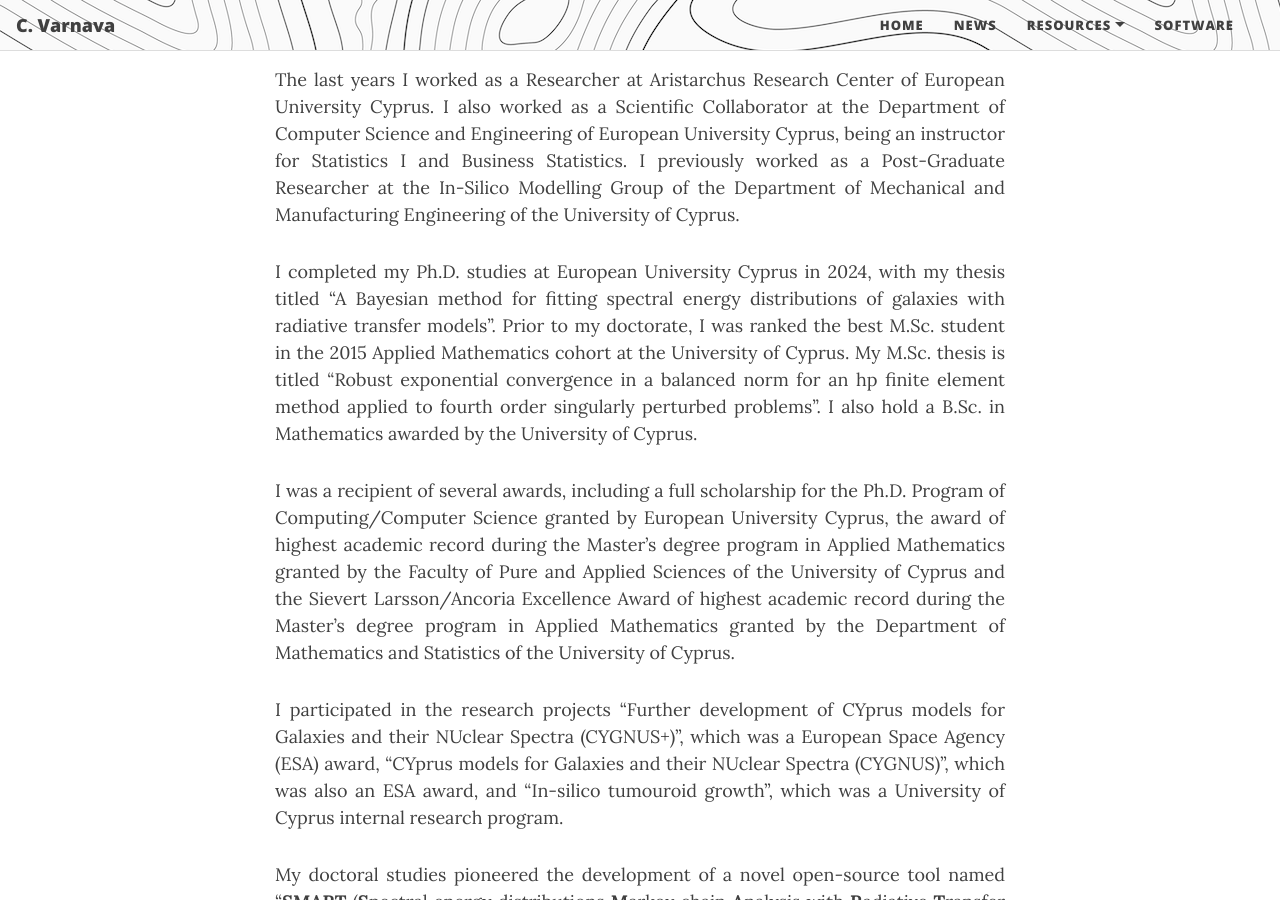
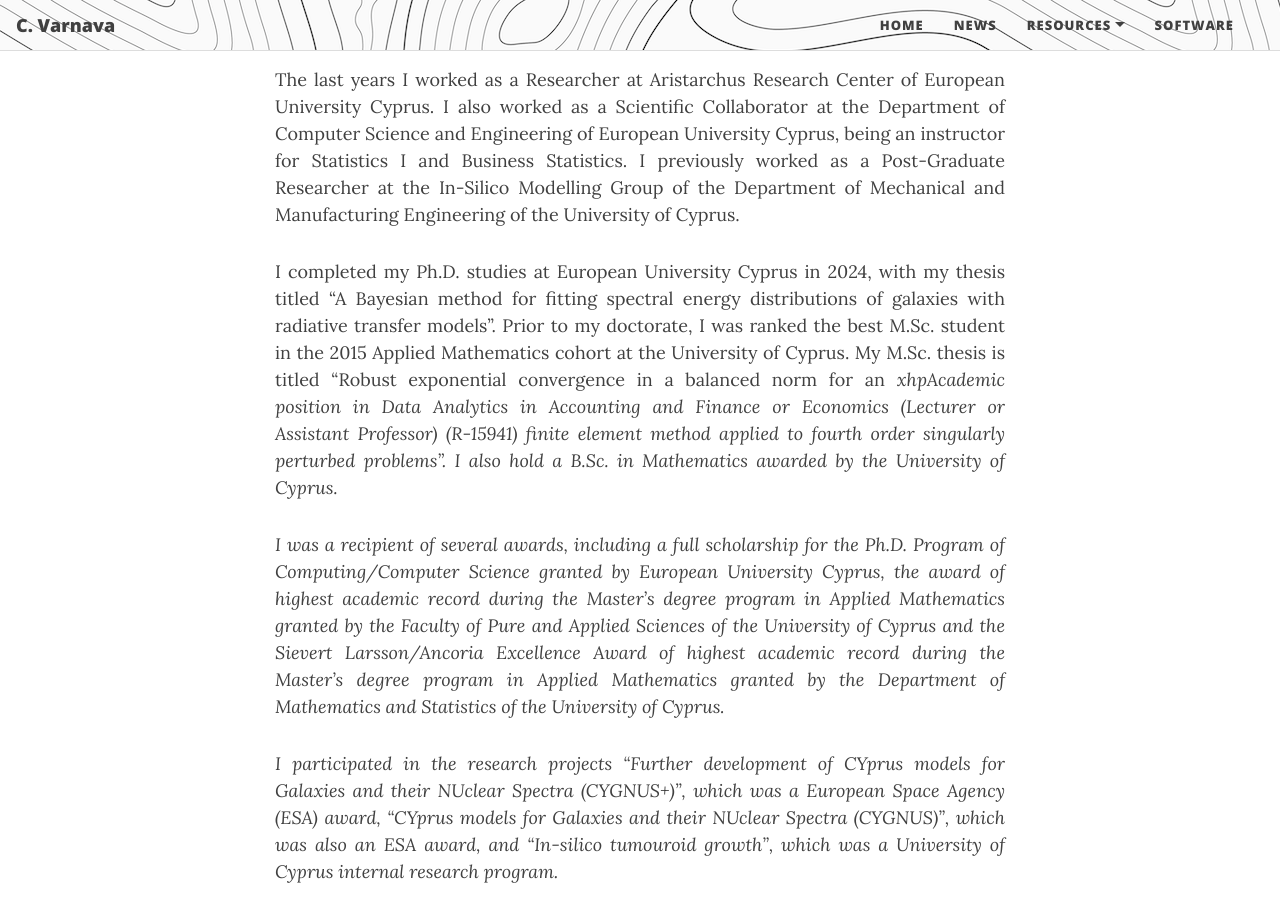
Before and after one commit to ch-var/ch-var.github.io, a Jekyll site: the page built from index.html, in a window 1280 px wide and 900 px high, scrolled down 644 px. Built offline with Jekyll 4.4.1, drawn with Linux system fonts in a browser that asks for light colours; the list of posts is cut into pages by our own code.

Commit message:
Update index.html

```diff
--- a/index.html
+++ b/index.html
@@ -13,7 +13,8 @@
 
 <p align='justify'>The last years I worked as a Researcher at Aristarchus Research Center of European University Cyprus. I also worked as a Scientific Collaborator at the Department of Computer Science and Engineering of European University Cyprus, being an instructor for Statistics I and Business Statistics. I previously worked as a Post-Graduate Researcher at the In-Silico Modelling Group of the Department of Mechanical and Manufacturing Engineering of the University of Cyprus.</p>
 
-<p align='justify'>I completed my Ph.D. studies at European University Cyprus in 2024, with my thesis titled “A Bayesian method for fitting spectral energy distributions of galaxies with radiative transfer models”. Prior to my doctorate, I was ranked the best M.Sc. student in the 2015 Applied Mathematics cohort at the University of Cyprus. My M.Sc. thesis is titled “Robust exponential convergence in a balanced norm for an hp finite element method applied to fourth order singularly perturbed problems”. I also hold a B.Sc. in Mathematics awarded by the University of Cyprus.</p>
+<p align='justify'>I completed my Ph.D. studies at European University Cyprus in 2024, with my thesis titled “A Bayesian method for fitting spectral energy distributions of galaxies with radiative transfer models”. Prior to my doctorate, I was ranked the best M.Sc. student in the 2015 Applied Mathematics cohort at the University of Cyprus. My M.Sc. thesis is titled “Robust exponential convergence in a balanced norm for an <i>xhpAcademic position in Data Analytics in Accounting and Finance or Economics (Lecturer or Assistant Professor) (R-15941)
+ finite element method applied to fourth order singularly perturbed problems”. I also hold a B.Sc. in Mathematics awarded by the University of Cyprus.</p>
 
 <p align='justify'>I was a recipient of several awards, including a full scholarship for the Ph.D. Program of Computing/Computer Science granted by European University Cyprus, the award of highest academic record during the Master’s degree program in Applied Mathematics granted by the Faculty of Pure and Applied Sciences of the University of Cyprus and the Sievert Larsson/Ancoria Excellence Award of highest academic record during the Master’s degree program in Applied Mathematics granted by the Department of Mathematics and Statistics of the University of Cyprus.</p>
 
```
